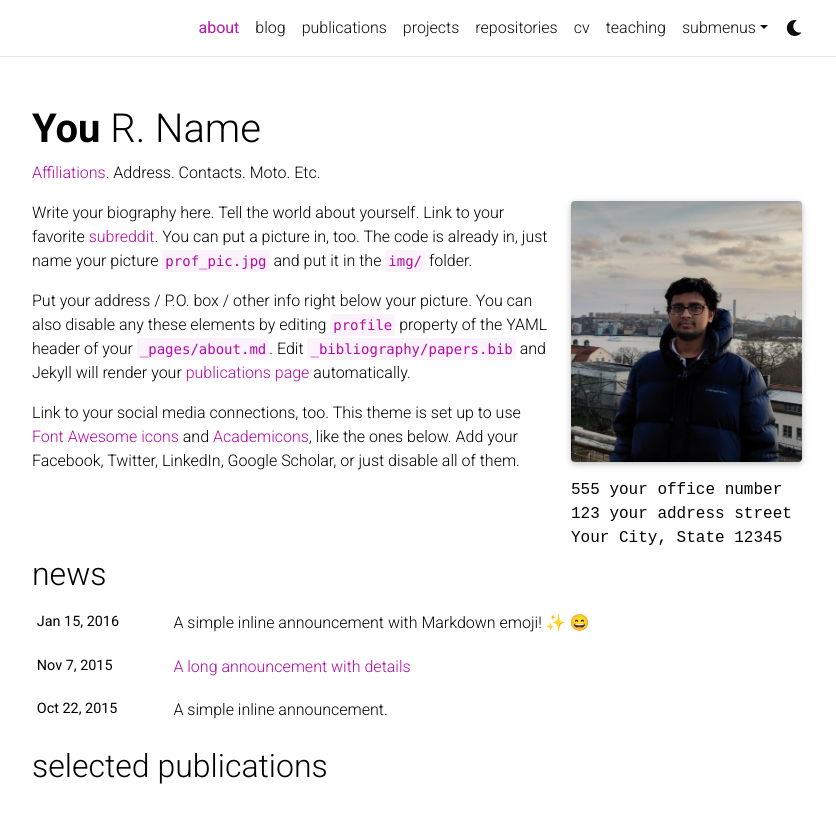
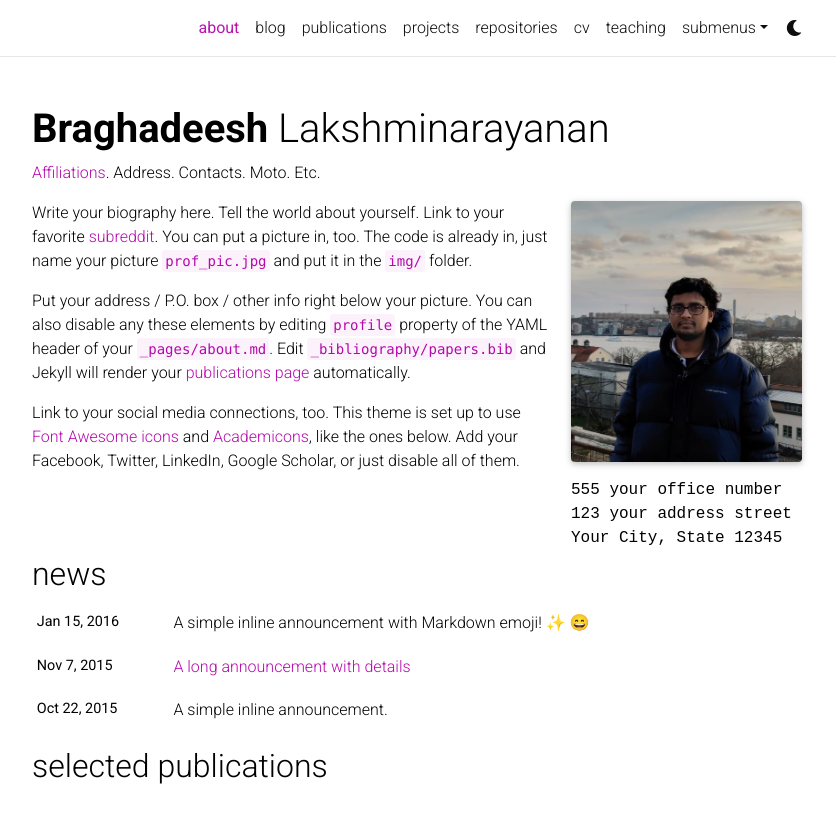
Before and after one commit to Braghadeeshln/Braghadeeshln.github.io, a Jekyll site: the page built from _pages/about.md, in a window 1280 px wide and 1103 px high, cut to the strip 0-814 px from the top of the window. Shown: the whole strip, without its empty margins (223-1059 px from the left). Built offline with Jekyll 4.4.1, drawn with Linux system fonts in a browser that asks for light colours; full-size pictures stand in for the smaller copies a plugin makes; emoji names are drawn with the system emoji font; comment, search, counter and statistics services are not loaded; a style sheet for code colours, icons or effects is not loaded; some of the changed text lies outside the part shown.

Commit message:
added changes to config, replaced profile pic

```diff
--- a/_config.yml
+++ b/_config.yml
@@ -3,10 +3,10 @@
 # -----------------------------------------------------------------------------
 
 title: blank # the website title (if blank, full name will be used instead)
-first_name: You
-middle_name: R.
-last_name: Name
-email: you@example.com
+first_name: Braghadeesh
+middle_name:
+last_name: Lakshminarayanan
+email: blak@kth.se
 description: > # the ">" symbol means to ignore newlines until "footer_text:"
   A simple, whitespace theme for academics. Based on [*folio](https://github.com/bogoli/-folio) design.
 footer_text: >
```
